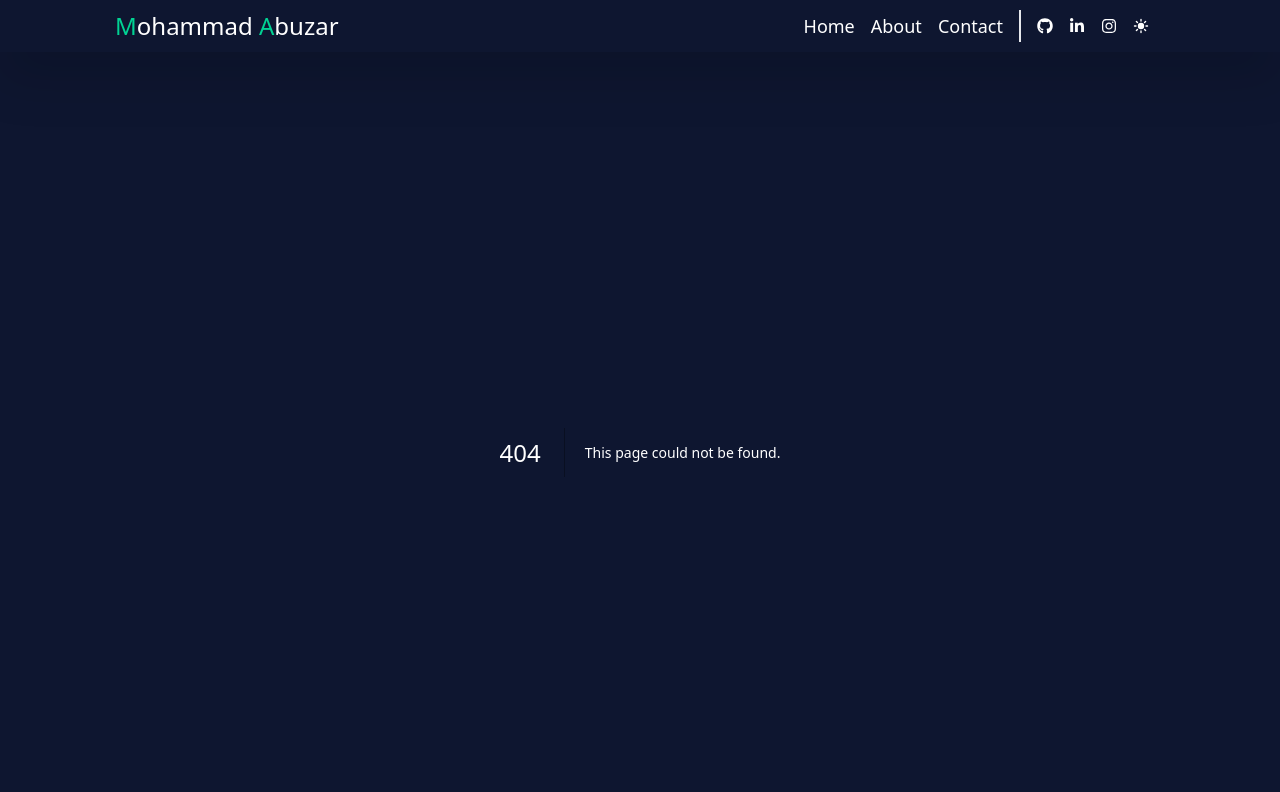
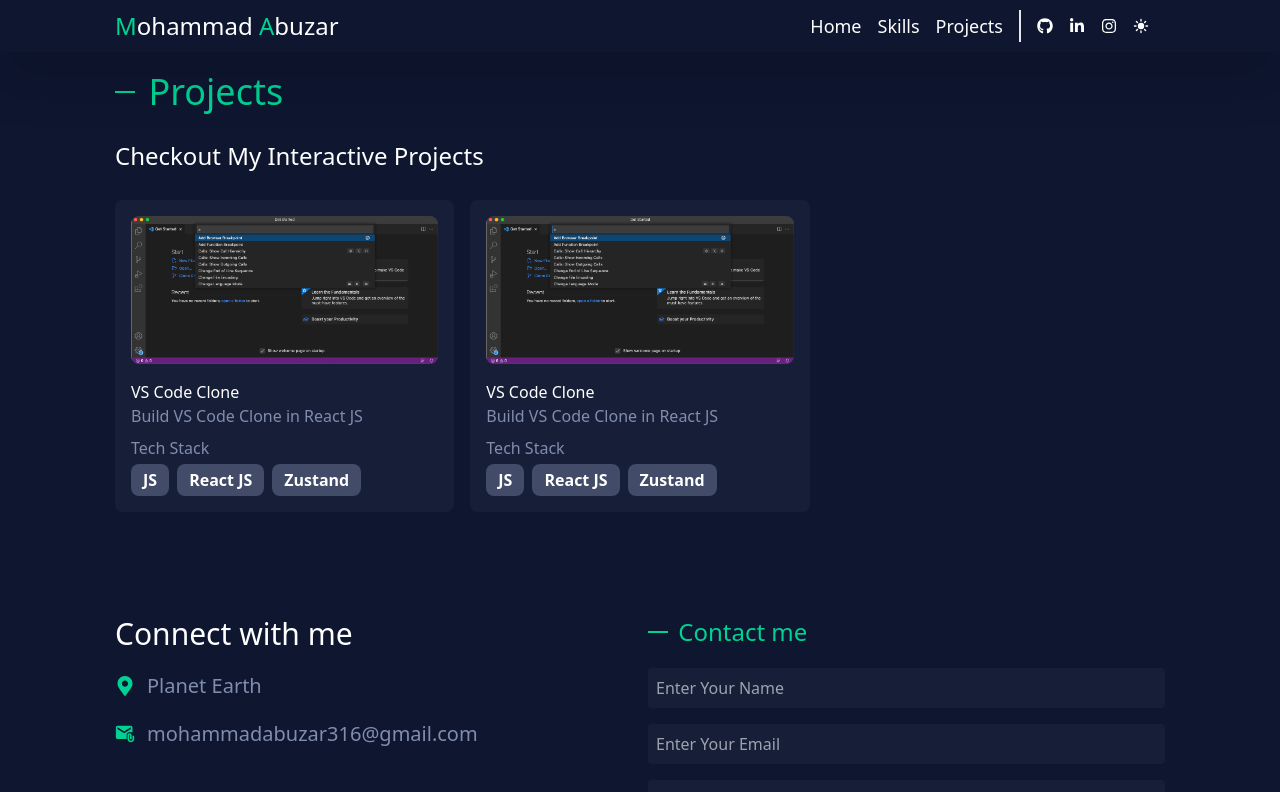
Before and after one commit to abuzar316/portfolio, a Next.js app: page /projects in a window 1280 px wide. Before the commit this address had no page. Shown: the top 792 px of the page. Built offline with nearby package versions, Linux system fonts and the light colour scheme.

Commit message:
add skill and project nav menu

```diff
--- /dev/null
+++ b/src/app/projects/page.tsx
@@ -0,0 +1,11 @@
+import ProjectsContainer from "@/components/UI/ProjectsContainer";
+
+const Projects = () => {
+  return (
+    <div>
+      <ProjectsContainer />
+    </div>
+  );
+};
+
+export default Projects
--- /dev/null
+++ b/src/app/skills/page.tsx
@@ -0,0 +1,11 @@
+import SkillsContainer from "@/components/UI/SkillsContainer";
+
+const Skills = () => {
+  return (
+    <div>
+      <SkillsContainer />
+    </div>
+  );
+};
+
+export default Skills
--- a/src/components/UI/ChangeDarkMode.tsx
+++ b/src/components/UI/ChangeDarkMode.tsx
@@ -5,7 +5,7 @@
 import { themeMode } from "@/constants/constants";
 
 interface darkMode {
-  handleSetTheme: (value: string) => void;
+  handleSetTheme: (val: string) => void;
 }
 
 const ChangeDarkMode = ({ handleSetTheme }: darkMode) => {
--- a/src/components/UI/SkillsContainer.tsx
+++ b/src/components/UI/SkillsContainer.tsx
@@ -3,7 +3,7 @@
 
 const SkillsContainer = () => {
   return (
-    <div className="container py-5">
+    <div id="skills" className="container py-5">
       <h1 className="text-secondary text-4xl">
         <span className="inline-block w-5 h-0.5 bg-secondary relative me-1 bottom-3"></span>{" "}
         Skills
--- a/src/components/header/Navigation.tsx
+++ b/src/components/header/Navigation.tsx
@@ -7,7 +7,7 @@
 import useToggle from "@/hooks/useToggle";
 import ClickAwayListener from "../utils/ClickAwayListener";
 import useDarkMode from "@/hooks/useDarkMode";
-import { themeMode } from "@/constants/constants";
+import { navigationData, themeMode } from "@/constants/constants";
 
 export default function Navigation() {
   const [openMode, hanldeOpenMode] = useToggle();
@@ -47,30 +47,18 @@
           </div>
           <div className="relative">
             <ul className="flex">
-              <li>
-                <Link
-                  href={"#"}
-                  className="inline-block py-3 text-lg ease-in-out duration-300 px-2 hover:text-secondary cursor-pointer"
-                >
-                  Home
-                </Link>
-              </li>
-              <li>
-                <Link
-                  href={"#"}
-                  className="inline-block py-3 text-lg ease-in-out duration-300 px-2 hover:text-secondary cursor-pointer"
-                >
-                  About
-                </Link>
-              </li>
-              <li>
-                <Link
-                  href={"#"}
-                  className="inline-block py-3 text-lg ease-in-out duration-300 px-2 hover:text-secondary cursor-pointer"
-                >
-                  Contact
-                </Link>
-              </li>
+              {navigationData.map((nav) => {
+                return (
+                  <li key={nav.to}>
+                    <Link
+                      href={nav.to}
+                      className="inline-block py-3 text-lg ease-in-out duration-300 px-2 hover:text-secondary cursor-pointer"
+                    >
+                      {nav.title}
+                    </Link>
+                  </li>
+                );
+              })}
               <li className="flex items-center">
                 <div className="border-s-2 px-2 flex ms-2">
                   <span className="cursor-pointer p-2">
@@ -87,7 +75,10 @@
                     </Link>
                   </span>
                   <span className="cursor-pointer p-2">
-                    <Link href={`https://www.instagram.com/abuzar.one`} target="_blank">
+                    <Link
+                      href={`https://www.instagram.com/abuzar.one`}
+                      target="_blank"
+                    >
                       <FaInstagram className="ease-in-out duration-500 hover:text-secondary hover:scale-150" />
                     </Link>
                   </span>
--- a/src/constants/constants.ts
+++ b/src/constants/constants.ts
@@ -1,4 +1,8 @@
-import { projectCardProps, skillCardPropsIF } from "../interface/interface";
+import {
+  darkModeTypes,
+  projectCardProps,
+  skillCardPropsIF,
+} from "../interface/interface";
 
 import HTMLIcon from "../../public/images/html-icon.png";
 import GITIcon from "../../public/images/Git-Icon.png";
@@ -54,8 +58,23 @@
   },
 ];
 
-export const themeMode = {
+export const themeMode: darkModeTypes = {
   system: "system",
   dark: "dark",
   light: "light",
 };
+
+export const navigationData = [
+  {
+    title: "Home",
+    to: "/",
+  },
+  {
+    title: "Skills",
+    to: "/skills",
+  },
+  {
+    title: "Projects",
+    to: "/projects",
+  },
+];
--- a/src/interface/interface.ts
+++ b/src/interface/interface.ts
@@ -11,3 +11,9 @@
 }
 
 export type useToggleType = [boolean, () => void];
+
+export interface darkModeTypes {
+  system: string;
+  dark: string;
+  light: string;
+}
```
